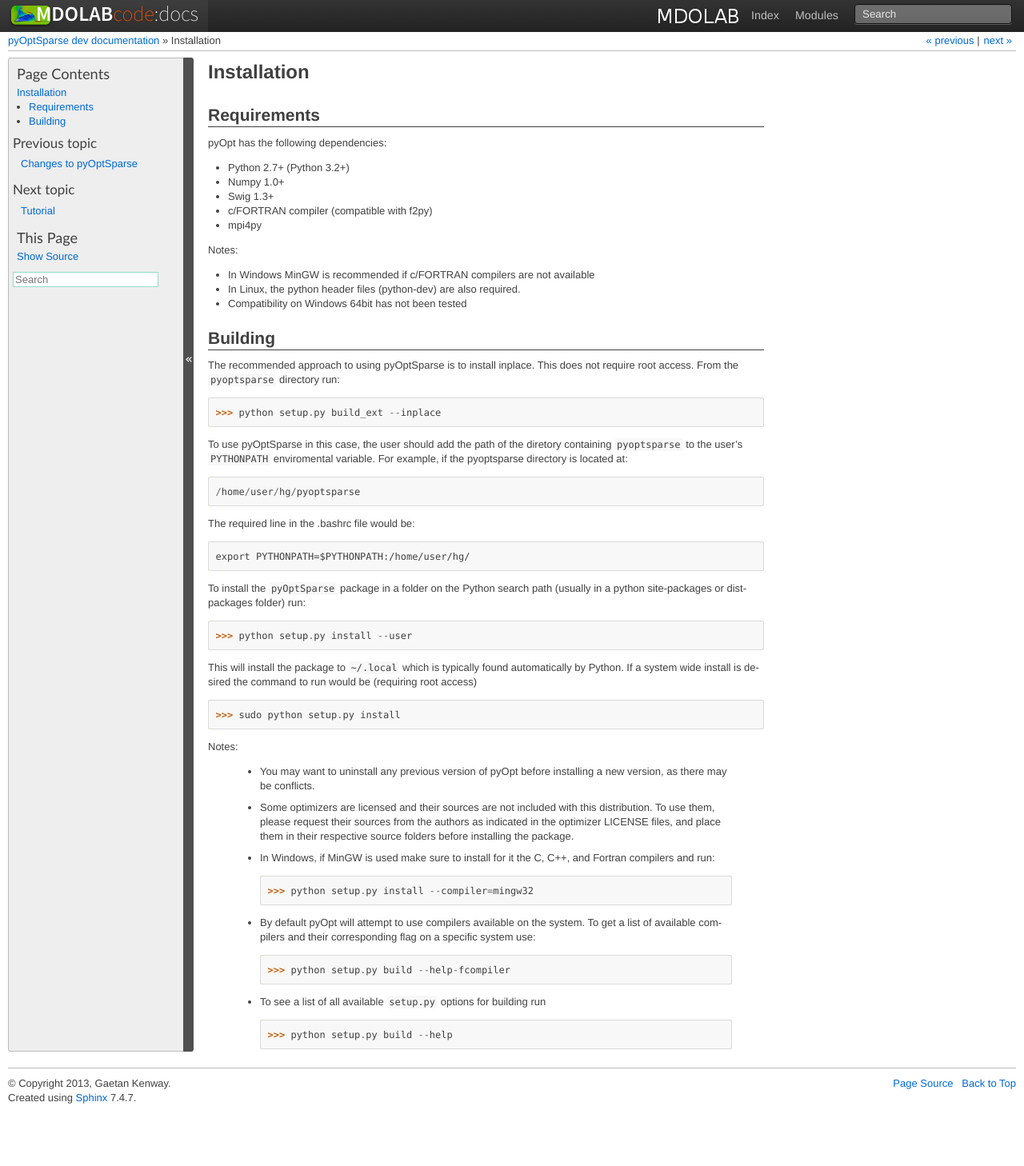
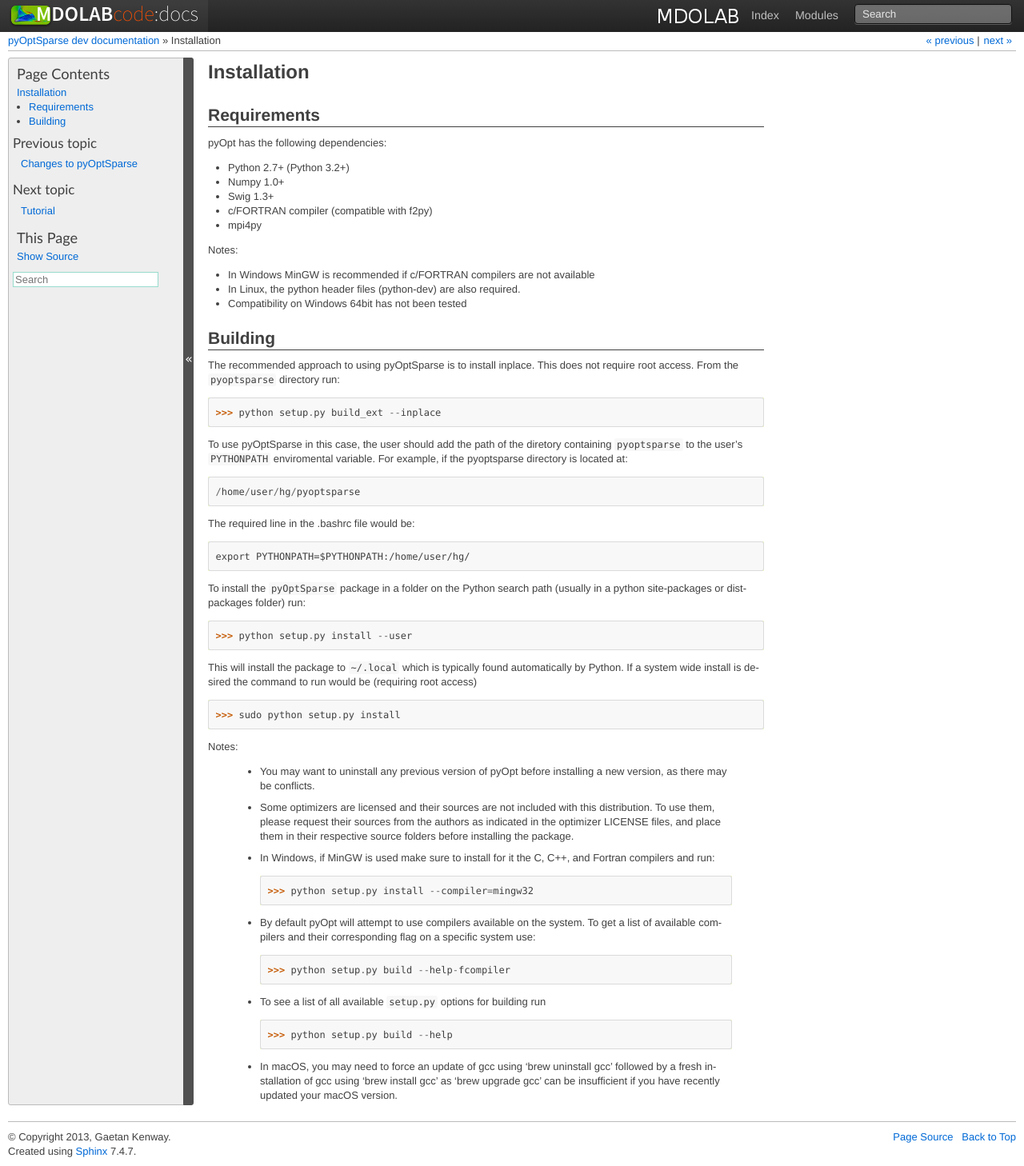
Before and after one commit to mdolab/pyoptsparse, a Sphinx documentation site: the page built from doc/install.rst, in a window 1280 px wide. Shown: the whole page at 80% size. Built offline with Sphinx 7.4.7, drawn with Linux system fonts in a browser that asks for light colours; formulas are drawn with MathJax 3; before the commit the page ends 1391 px from its top, so only the background shows below that.

Commit message:
added note about macOS installation

```diff
--- a/doc/install.rst
+++ b/doc/install.rst
@@ -69,3 +69,7 @@ Notes:
     * To see a list of all available ``setup.py`` options for building run
 
       >>> python setup.py build --help
+
+    * In macOS, you may need to force an update of gcc using ‘brew uninstall gcc’ followed by a fresh
+      installation of gcc using ‘brew install gcc’ as ‘brew upgrade gcc’ can be insufficient if you
+      have recently updated your macOS version.
```
